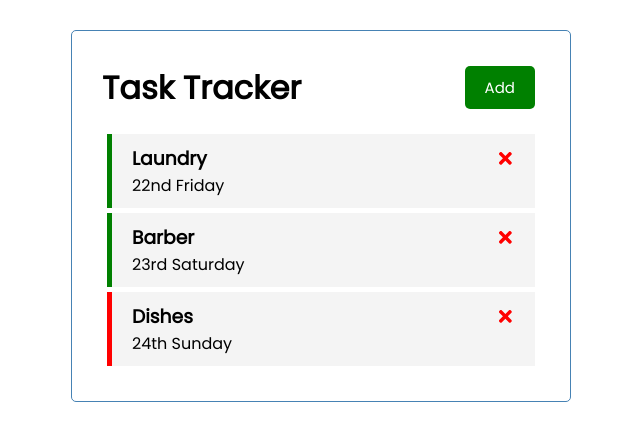
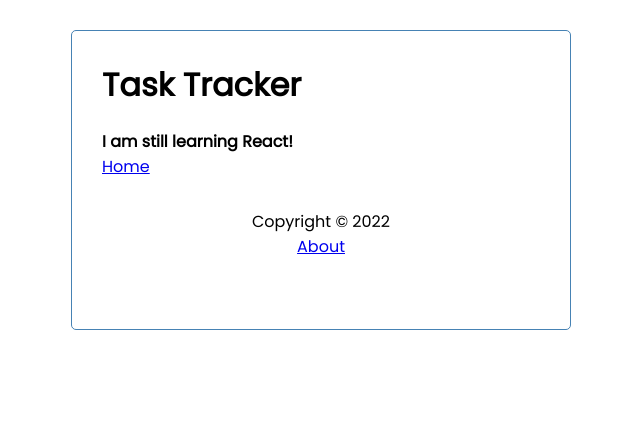
Before and after one commit to ernestmalcolm/task-app, a React (Create React App) app: page /about in a window 1280 px wide. Shown: the top 440 px of the page, without its empty margins (319-959 px from the left). Built offline with nearby package versions, Linux system fonts and the light colour scheme.

Commit message:
Updating routing to V6

```diff
--- a/package.json
+++ b/package.json
@@ -9,6 +9,7 @@
     "react": "^18.2.0",
     "react-dom": "^18.2.0",
     "react-icons": "^4.4.0",
+    "react-router-dom": "^6.3.0",
     "react-scripts": "5.0.1",
     "web-vitals": "^2.1.4"
   },
--- a/src/App.js
+++ b/src/App.js
@@ -1,63 +1,83 @@
 import { useState } from "react";
-import React from "react"
+import React from "react";
 import Header from "./components/Header";
 import Tasks from "./components/Tasks";
 import AddTask from "./components/AddTask";
+import Footer from "./components/Footer";
+import About from "./components/About";
+import { BrowserRouter as Router, Route, Routes } from "react-router-dom";
 
 export const App = () => {
+  const [showAdd, setShowAdd] = useState(false);
 
-  const [showAdd, setShowAdd] = useState(false)
-
-  const [tasks, setTasks] = useState(
-        [
+  const [tasks, setTasks] = useState([
     {
       id: 1,
       text: "Laundry",
       day: "22nd Friday",
-                reminder: true
+      reminder: true,
     },
     {
       id: 2,
       text: "Barber",
       day: "23rd Saturday",
-                reminder: true
+      reminder: true,
     },
     {
       id: 3,
       text: "Dishes",
       day: "24th Sunday",
-                reminder: false
-            }
-        ]
-    )
+      reminder: false,
+    },
+  ]);
 
   // Add Task
   const addTask = (task) => {
     const id = Math.floor(Math.random() * 1000);
-      const newTask = {id, ...task};
+    const newTask = { id, ...task };
     setTasks([...tasks, newTask]);
-    }
+  };
 
   // Delete Task
   const deleteTask = (id) => {
-      setTasks(tasks.filter((task) => task.id !== id))
-    }
+    setTasks(tasks.filter((task) => task.id !== id));
+  };
 
   // Toggle Reminder
   const toggleReminder = (id) =>
-    setTasks(tasks.map((task) =>
-    task.id === id ? {...task, reminder: !task.reminder} : task))
+    setTasks(
+      tasks.map((task) =>
+        task.id === id ? { ...task, reminder: !task.reminder } : task
+      )
+    );
 
   return (
+    <Router>
       <div className="container">
-      <Header title="Task Tracker" onAdd={() => setShowAdd(!showAdd)}
-      showAdd={showAdd} />
+        <Header
+          title="Task Tracker"
+          onAdd={() => setShowAdd(!showAdd)}
+          showAdd={showAdd}
+        />
+
+        <Routes>
+        <Route path="/" exact element={
+          <>
             {showAdd && <AddTask onAdd={addTask} showAddButton={showAdd} />}
-      {tasks.length !==0 ?
-      <Tasks tasks={tasks} onDelete={deleteTask} onToggle={toggleReminder} />
-      : "No tasks to show"}
+            {tasks.length !== 0 ?
+            (<Tasks tasks={tasks}
+            onDelete={deleteTask}
+            onToggle={toggleReminder} />)
+            : ("No tasks to show")}
+          </>
+        } />
+
+        <Route path="/about" element={<About />} />
+        </Routes>
+        <Footer />
       </div>
-  )
-}
+    </Router>
+  );
+};
 
 export default App;
--- /dev/null
+++ b/src/components/About.js
@@ -0,0 +1,12 @@
+import { Link } from "react-router-dom"
+
+const About = () => {
+  return (
+    <div>
+        <h4>I am still learning React!</h4>
+        <Link to="/">Home</Link>
+    </div>
+  )
+}
+
+export default About
--- /dev/null
+++ b/src/components/Footer.js
@@ -0,0 +1,13 @@
+import { Link } from "react-router-dom";
+
+const Footer = () => {
+
+  return (
+    <footer className="footer">
+      <p>Copyright &copy; 2022</p>
+      <Link to="/about">About</Link>
+    </footer>
+  );
+};
+
+export default Footer;
--- a/src/components/Header.js
+++ b/src/components/Header.js
@@ -1,11 +1,15 @@
+import { useLocation } from "react-router-dom";
 import Button from "./Button";
 
 const Header = (props) => {
+
+  const location = useLocation();
+
   return (
     <header className="header">
       <h1>{props.title}</h1>
-      <Button onClick={props.onAdd} text={props.showAdd ? "Close" : "Add"}
-      color={props.showAdd? "red" : "green"} />
+      {location.pathname === "/" && <Button onClick={props.onAdd} text={props.showAdd ? "Close" : "Add"}
+      color={props.showAdd? "red" : "green"} />}
     </header>
   );
 };
```
Also changed, not shown: 1 other file (tests, documents, lock files or other folders). Lines whose indentation alone changed are shown as unchanged.
